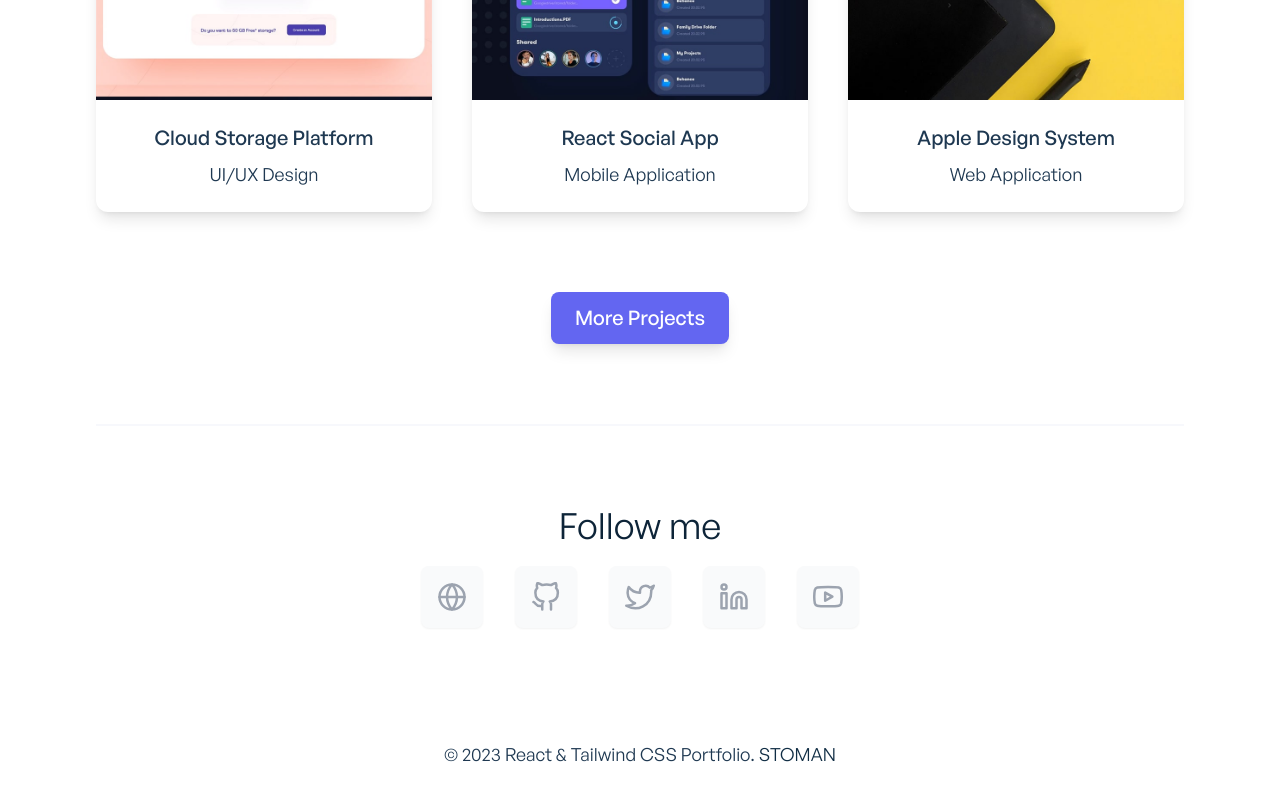
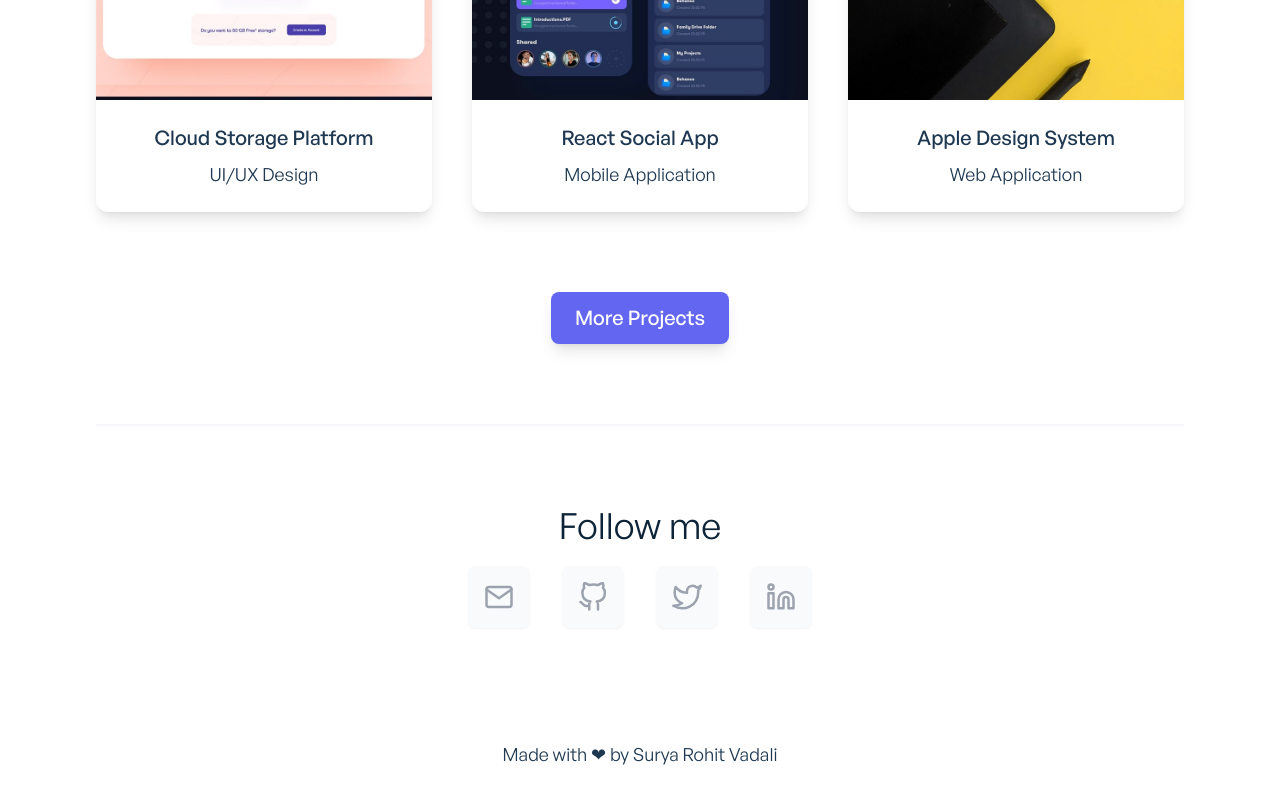
Before and after one commit to enigmavadali/main-portfolio, a React (Create React App) app: page / in a window 1280 px wide. Shown: the part 1716-2516 px from the top of the page. Built offline with nearby package versions, Linux system fonts and the light colour scheme.

Commit message:
Fix footer

```diff
--- a/src/components/shared/AppFooter.jsx
+++ b/src/components/shared/AppFooter.jsx
@@ -4,34 +4,30 @@ import {
 	FiLinkedin,
 	FiGlobe,
 	FiYoutube,
+	FiMail,
 } from 'react-icons/fi';
 import AppFooterCopyright from './AppFooterCopyright';
 
 const socialLinks = [
 	{
 		id: 1,
-		icon: <FiGlobe />,
-		url: 'https://www.stoman.me/',
+		icon: <FiMail />,
+		url: 'mailto:srvadali@uci.edu',
 	},
 	{
 		id: 2,
 		icon: <FiGithub />,
-		url: 'https://github.com/realstoman',
+		url: 'https://github.com/enigmavadali',
 	},
 	{
 		id: 3,
 		icon: <FiTwitter />,
-		url: 'https://twitter.com/realstoman',
+		url: 'https://twitter.com/meduvadapav',
 	},
 	{
 		id: 4,
 		icon: <FiLinkedin />,
-		url: 'https://www.linkedin.com/in/realstoman',
-	},
-	{
-		id: 5,
-		icon: <FiYoutube />,
-		url: 'https://www.youtube.com/c/realstoman',
+		url: 'https://www.linkedin.com/in/rohitvadali/',
 	},
 ];
 
--- a/src/components/shared/AppFooterCopyright.jsx
+++ b/src/components/shared/AppFooterCopyright.jsx
@@ -2,7 +2,7 @@ function AppFooterCopyright() {
 	return (
 		<div className="font-general-regular flex justify-center items-center text-center">
 			<div className="text-lg text-ternary-dark dark:text-ternary-light">
-				&copy; {new Date().getFullYear()}
+				{/* &copy; {new Date().getFullYear()}
 				<a
 					href="https://github.com/realstoman/react-tailwindcss-portfolio"
 					target="__blank"
@@ -17,7 +17,8 @@ function AppFooterCopyright() {
 					className="text-secondary-dark dark:text-secondary-light font-medium uppercase hover:underline hover:text-indigo-600 dark:hover:text-indigo-300 ml-1 duration-500"
 				>
 					Stoman
-				</a>
+				</a> */}
+				Made with &#10084; by Surya Rohit Vadali
 			</div>
 		</div>
 	);
```
